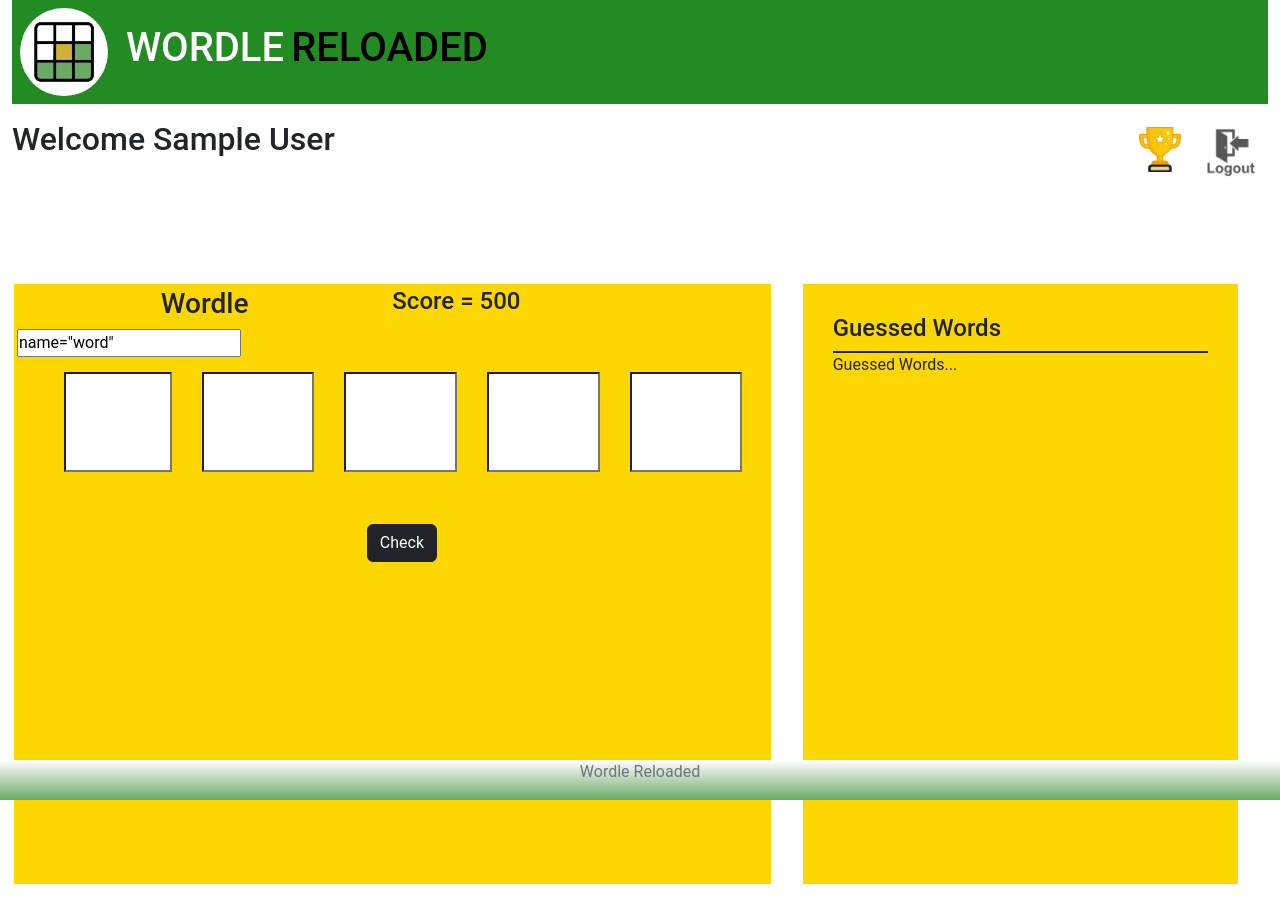
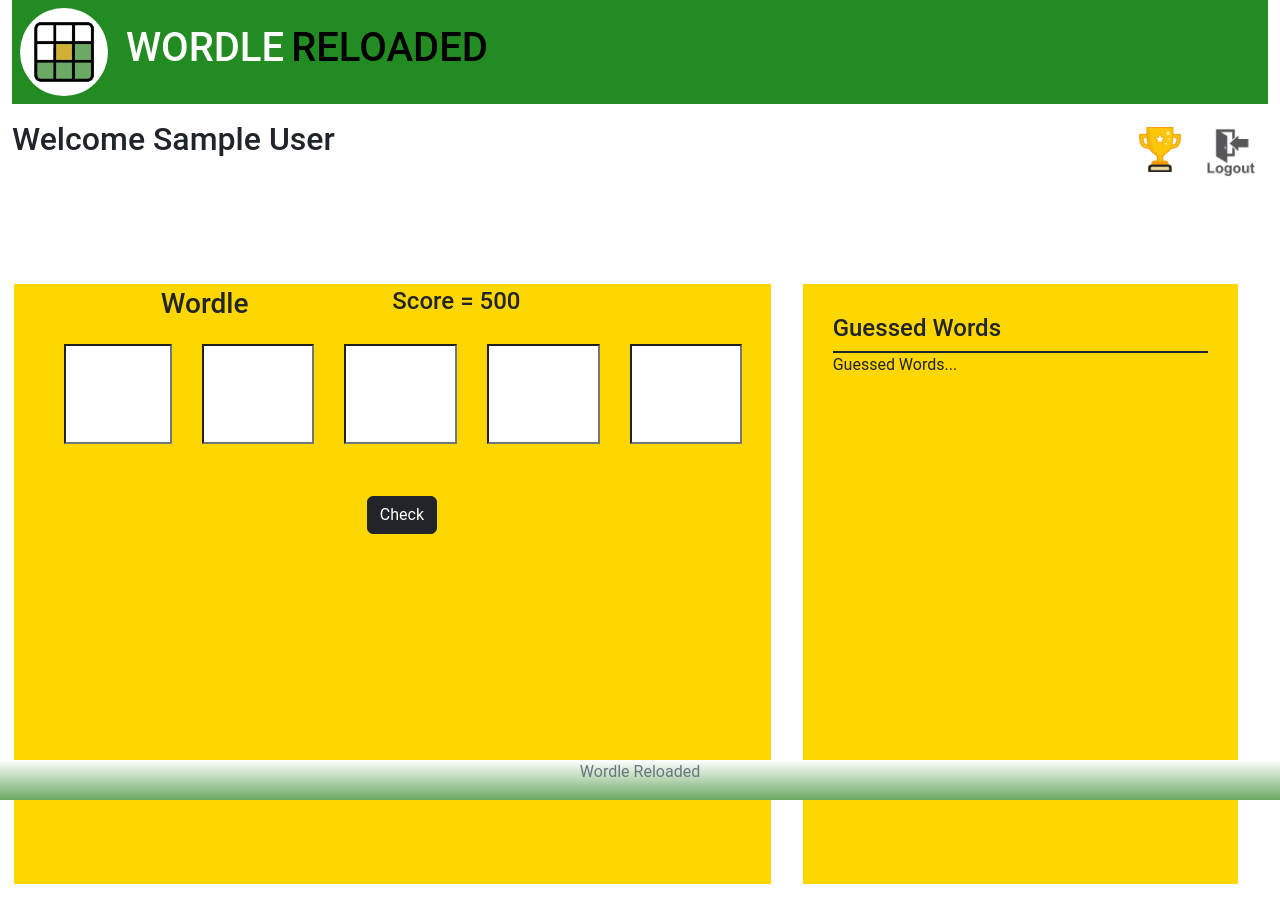
Before and after one commit to Group-Projects-Python/wordgame, a Flask app: page /dashboard in a window 1280 px wide. Shown: the top 924 px of the page. Run offline with Flask 2, Linux system fonts and the light colour scheme; the visitor is signed in with stand-in values (Sample User, id 1); data that the repository does not hold is empty.

Commit message:
Removed the Text tag
Removed the Text tag

```diff
--- a/flask_app/templates/home.html
+++ b/flask_app/templates/home.html
@@ -42,7 +42,6 @@
                     <form action="/validate" method="post" class="d-grid">
                         <div>
                             <input type="hidden" value = {{word}} name="word">
-                            <input type="text" value = {{session['random_word']}} name="word">
                             <div style="margin-left: 2rem;">
                                 <input type="text" size="1" name="first" maxlength="1" class="b1 text-center">
                             </div>
```
